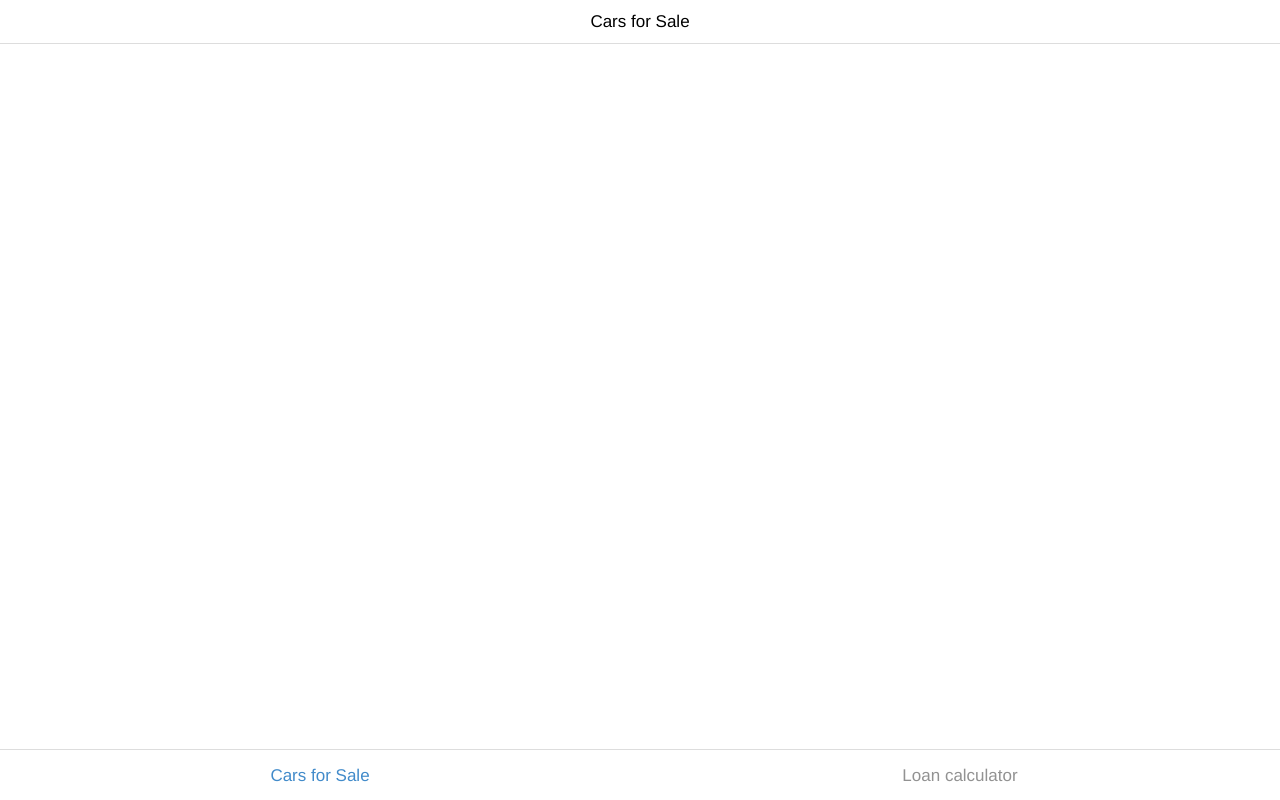
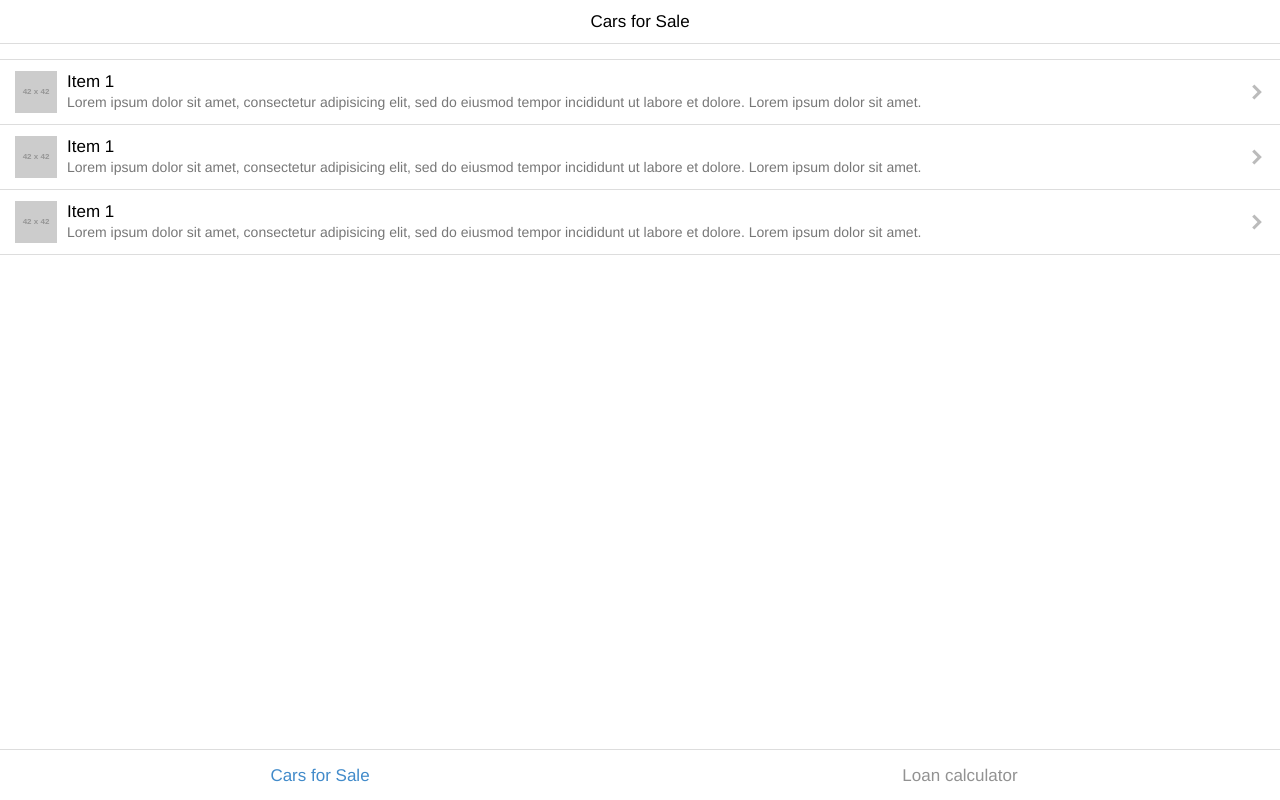
Before and after one commit to raemurtagh1/CET251-Used-Car-Garage-App, a website: page ListOfCars.html in a window 1280 px wide. Drawn offline with Linux system fonts and the light colour scheme; placeholder pictures from the web are drawn by us.

Commit message:
Added a section to ListOfCars.html which will allow cars to be shown in a table view with images

```diff
--- a/ListOfCars.html
+++ b/ListOfCars.html
@@ -31,5 +31,38 @@
         <a class="tab-item active" href="ListOfCars.html">Cars for Sale</a>
         <a class="tab-item" href="LoanCalculator.html">Loan calculator</a>
     </nav>
+
+    <!-- Adding a table view with images section for each car -->
+    <div class="content">
+    <ul class="table-view">
+     <li class="table-view-cell media">
+     <a class="navigate-right">
+      <img class="media-object pull-left" src="http://placehold.it/42x42">
+      <div class="media-body">
+        Item 1
+        <p>Lorem ipsum dolor sit amet, consectetur adipisicing elit, sed do eiusmod tempor incididunt ut labore et dolore. Lorem ipsum dolor sit amet.</p>
+      </div>
+    </a>
+  </li>
+  <li class="table-view-cell media">
+    <a class="navigate-right">
+      <img class="media-object pull-left" src="http://placehold.it/42x42">
+      <div class="media-body">
+        Item 1
+        <p>Lorem ipsum dolor sit amet, consectetur adipisicing elit, sed do eiusmod tempor incididunt ut labore et dolore. Lorem ipsum dolor sit amet.</p>
+      </div>
+    </a>
+  </li>
+  <li class="table-view-cell media">
+    <a class="navigate-right">
+      <img class="media-object pull-left" src="http://placehold.it/42x42">
+      <div class="media-body">
+        Item 1
+        <p>Lorem ipsum dolor sit amet, consectetur adipisicing elit, sed do eiusmod tempor incididunt ut labore et dolore. Lorem ipsum dolor sit amet.</p>
+      </div>
+    </a>
+  </li>
+</ul>
+</div>
 </body>
 </html>
```
